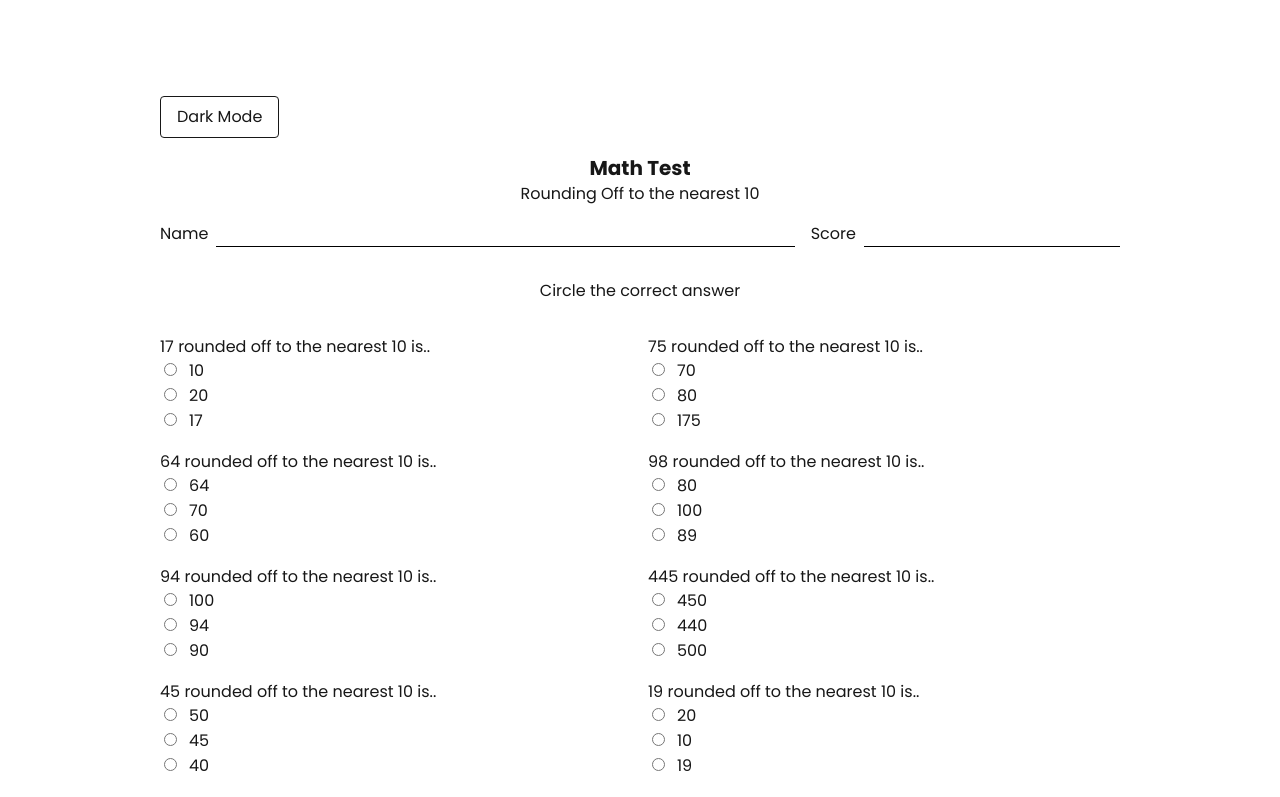
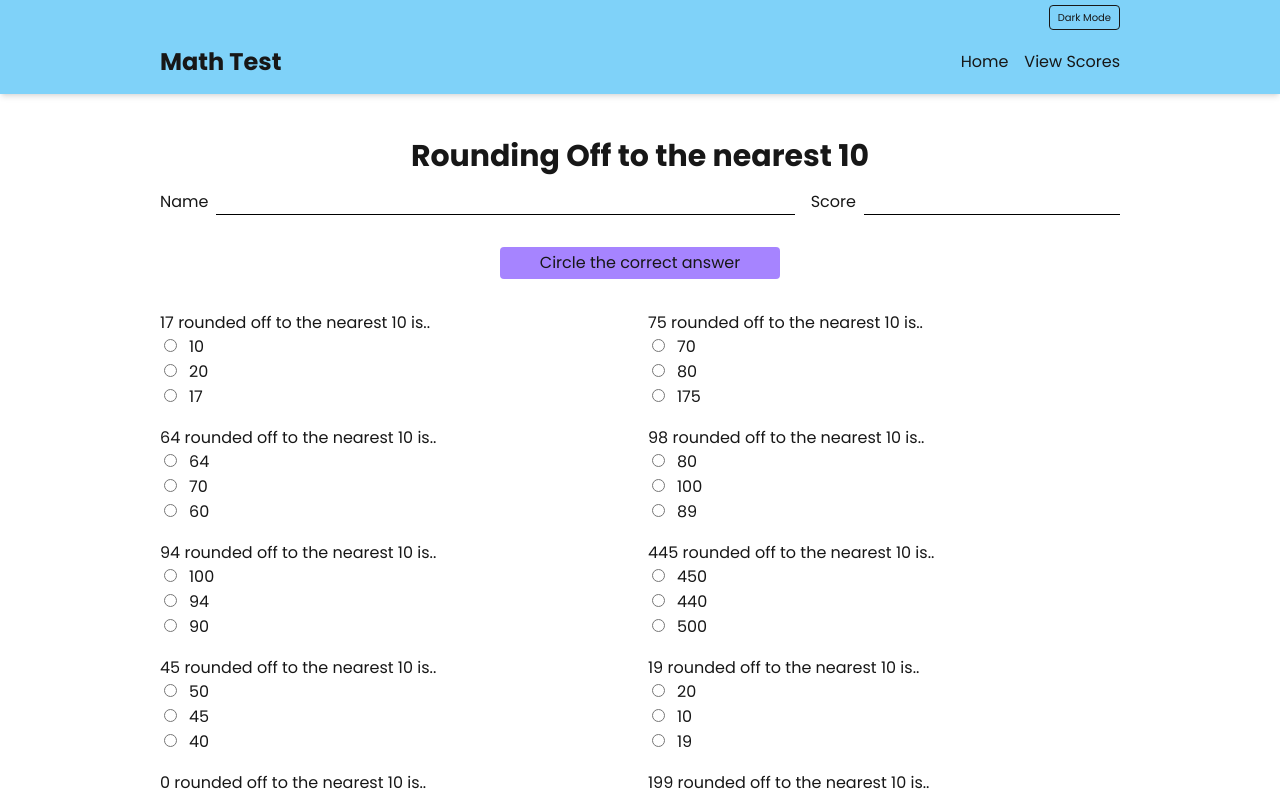
Before and after one commit to kahhong86/interview-bridgeasia, a Next.js app: page / in a window 1280 px wide. Shown: the top 797 px of the page. Built offline with nearby package versions, Linux system fonts and the light colour scheme.

Commit message:
added firebase, styling for score list and updated layout arrangement

```diff
--- a/app/globals.css
+++ b/app/globals.css
@@ -33,6 +33,22 @@ body {
 .dark-mode input,
 .dark-mode .border-b {
   border-color: #fff;
-  background: #333;
+  background: transparent;
   color: #fff;
 }
+
+.score-list {
+  display: flex;
+  justify-content: space-between;
+  padding: 10px;
+  border: 1px solid #ccc;
+  border-style: none solid solid solid;
+}
+
+#title-score {
+  border-top: 1px solid #ccc;
+}
+
+.score-list:nth-child(even) {
+  background-color: #f9f9f9;
+}
--- a/app/page.tsx
+++ b/app/page.tsx
@@ -1,55 +1,13 @@
-"use client";
+import type { Metadata } from "next";
+import Home from "@/src/components/homepage";
 
-import QuestionList from "@/src/questions";
-import React, { useState } from "react";
+export const metadata: Metadata = {
+  title: "Math Test App",
+  description: "Practice rounding numbers and save your scores.",
+};
 
-export default function Home() {
-  const [score, setScore] = useState<number | null>(null);
-  const [darkMode, setDarkMode] = useState(false);
-  const [name, setName] = useState("");
-
-  const handleScore = (value: number | null) => {
-    setScore(value);
-  };
-
-  const toggleDarkMode = () => {
-    setDarkMode((prev) => !prev);
-  };
-
-  const handleNameChange = (e: React.ChangeEvent<HTMLInputElement>) => {
-    setName(e.target.value);
-  };
-
+export default function Page() {
   return (
-    <div className={`min-h-screen  ${darkMode ? "dark-mode" : ""}`}>
-      <div className="lg:p-24 lg:max-w-6xl mx-auto p-10">
-        <button
-        onClick={toggleDarkMode}
-        className="mb-4 px-4 py-2 border rounded"
-      >
-        {darkMode ? "Light Mode" : "Dark Mode"}
-      </button>
-      <h1 className="text-xl font-bold m-auto text-center">Math Test</h1>
-      <h2 className="text-center mb-4">Rounding Off to the nearest 10</h2>
-      <div className="grid grid-cols-3 gap-4 mb-8">
-        <div className="col-span-2 flex">
-          <span>Name</span>
-          <input type="text" name="name" onChange={handleNameChange} className="border-b border-black w-full ml-2"/>
-        </div>
-        <div className="flex">
-          <span>Score</span>
-          <div className="border-b border-black w-full ml-2">
-            {score == null ? "" : score}
-          </div>
-        </div>
-      </div>
-
-
-      <p className="text-center mb-8">Circle the correct answer</p>
-      <QuestionList onSubmitScore={handleScore} name={name}/>
-
-      <p className="mx-auto text-center mt-4">copyright: mathinenglish.com</p>
-      </div>
-    </div>
+    <Home />
   );
 }
--- /dev/null
+++ b/app/scores/page.tsx
@@ -0,0 +1,16 @@
+import React from "react";
+import ScoreList from "../../src/components/scorelist";
+import type { Metadata } from "next";
+
+export const metadata: Metadata = {
+  title: "Math Test App",
+  description: "Show all scores",
+};
+
+const ScoreListPage: React.FC = () => {
+  return (
+    <ScoreList />
+  );
+};
+
+export default ScoreListPage;
--- /dev/null
+++ b/firebaseConfig.js
@@ -0,0 +1,22 @@
+// Import the functions you need from the SDKs you need
+import { initializeApp } from "firebase/app";
+import { getFirestore } from "firebase/firestore";
+// TODO: Add SDKs for Firebase products that you want to use
+// https://firebase.google.com/docs/web/setup#available-libraries
+
+// Your web app's Firebase configuration
+// For Firebase JS SDK v7.20.0 and later, measurementId is optional
+const firebaseConfig = {
+  apiKey: "AIzaSyAk_h7HAq4W9ZavKAezRs_4BFOfJmOcL6U",
+  authDomain: "interview-42aa2.firebaseapp.com",
+  projectId: "interview-42aa2",
+  storageBucket: "interview-42aa2.appspot.com",
+  messagingSenderId: "893545544063",
+  appId: "1:893545544063:web:42115c69c988377c95824a",
+  measurementId: "G-0NRB2BQXG1"
+};
+
+// Initialize Firebase
+const app = initializeApp(firebaseConfig);
+export const db = getFirestore(app);
+export default app;
--- /dev/null
+++ b/src/components/header/index.tsx
@@ -0,0 +1,14 @@
+import React from "react";
+import Link from "next/link";
+
+const Header: React.FC = () => (
+  <header className="flex justify-between items-center py-4">
+    <h1 className="text-2xl font-bold">Math Test</h1>
+    <nav>
+      <Link href="/" className="mr-4">Home</Link>
+      <Link href="/scores">View Scores</Link>
+    </nav>
+  </header>
+);
+
+export default Header;
--- /dev/null
+++ b/src/components/homepage/index.tsx
@@ -0,0 +1,63 @@
+"use client";
+
+import QuestionList from "../questions";
+import React, { useState } from "react";
+import app from "@/firebaseConfig";
+import { getFirestore, setDoc, doc } from "firebase/firestore";
+import Layout from "../layout";
+
+const Home: React.FC = () => {
+  const [score, setScore] = useState<number | null>(null);
+  const [name, setName] = useState("");
+
+  const db = getFirestore(app);
+
+  const handleScore = async(value: number | null) => {
+    setScore(value);
+
+    if (name.trim() && value){
+      try{
+        await setDoc(doc(getFirestore(), "scores", name), {
+          name: name,
+          score: value,
+          timestamp: new Date().toISOString(),
+        });
+        alert("Score saved successfully!");
+      } catch (error) {
+        console.error("Error saving score:", error);
+        alert("Failed to save score.");
+      }
+    }
+  };
+
+  const handleNameChange = (e: React.ChangeEvent<HTMLInputElement>) => {
+    setName(e.target.value);
+  };
+
+  return (
+    <Layout>
+      <h1 className="text-center mb-4 text-3xl font-bold">Rounding Off to the nearest 10</h1>
+      <div className="grid grid-cols-3 gap-4 mb-8">
+        <div className="col-span-2 flex">
+          <span>Name</span>
+          <input type="text" name="name" onChange={handleNameChange} className="border-b border-black w-full ml-2"/>
+        </div>
+        <div className="flex">
+          <span>Score</span>
+          <div className="border-b border-black w-full ml-2">
+            {score == null ? "" : score}
+          </div>
+        </div>
+      </div>
+
+      <div className="block text-center">
+        <p className="text-center mb-8 bg-violet-400 rounded py-1 px-10 inline-block">Circle the correct answer</p>
+      </div>
+      <QuestionList onSubmitScore={handleScore} name={name}/>
+
+      <p className="mx-auto text-center mt-4">copyright: mathinenglish.com</p>
+    </Layout>
+  );
+}
+
+export default Home;
--- /dev/null
+++ b/src/components/layout/index.tsx
@@ -0,0 +1,39 @@
+import React from "react";
+import Header from "@/src/components/header";
+
+interface LayoutProps{
+    children:any,
+}
+
+const Layout: React.FC<LayoutProps> = ({ children }) => {
+    const [darkMode, setDarkMode] = React.useState(false);
+
+    const toggleDarkMode = () => {
+    setDarkMode((prev) => !prev);
+    };
+
+  return (
+    <div className={`min-h-screen  ${darkMode ? "dark-mode" : ""}`}>
+        <div className="shadow-md bg-sky-500/50 mb-10">
+            <div className="lg:pt-1 lg:px-24 lg:pb-0 lg:max-w-6xl mx-auto p-6 pt-1 pb-0">
+                <div className="text-right">
+                    <button
+                    onClick={toggleDarkMode}
+                    className="mb-0 px-2 py-1 border rounded text-[10px]"
+                    >
+                        {darkMode ? "Light Mode" : "Dark Mode"}
+                    </button>
+                </div>
+            <Header />
+        </div>
+        </div>
+        <div className="lg:pb-24 lg:px-24 lg:pt-1 lg:max-w-6xl mx-auto px-6 pt-1">
+            <main className="mx-auto">
+                {children}
+            </main>
+        </div>
+    </div>
+  );
+}
+
+export default Layout;
--- /dev/null
+++ b/src/components/scorelist/index.tsx
@@ -0,0 +1,53 @@
+"use client";
+
+import React, { useEffect, useState } from "react";
+import { collection, getDocs } from "firebase/firestore";
+import { db } from "../../../firebaseConfig";
+import Header from "../header";
+import Layout from "../layout";
+
+type Score = {
+  id: string;
+  name: string;
+  value: number;
+};
+
+const ScoreList: React.FC = () => {
+  const [scores, setScores] = useState<Score[]>([]);
+
+  useEffect(() => {
+    const fetchScores = async () => {
+      const querySnapshot = await getDocs(collection(db, "scores"));
+      const scoresArray: Score[] = querySnapshot.docs.map(doc => {
+        const data = doc.data();
+        return {
+          id: doc.id,
+          name: data.name,
+          value: data.score,
+        };
+      });
+      setScores(scoresArray);
+    };
+    fetchScores();
+  }, []);
+
+  return (
+    <Layout>
+        <h1 className="text-center mb-4 text-3xl font-bold">All Scores</h1>
+        <div className="score-list" id="title-score">
+          <p className="font-bold text-lg">Name</p>
+          <p className="font-bold text-lg">Score</p>
+        </div>
+        <div>
+            {scores.map(score => (
+              <div key={score.id} className="score-list">
+                <p>{score.name}</p>
+                <p>{score.value}</p>
+              </div>
+            ))}
+        </div>
+    </Layout>
+  );
+};
+
+export default ScoreList;
```
Also changed, not shown: package.json (+6 -4 lines), src/components/questions/index.tsx (renamed from src/questions/index.tsx), src/components/questions/question.tsx (renamed from src/questions/question.tsx), 1 other file (tests, documents, lock files or other folders).
